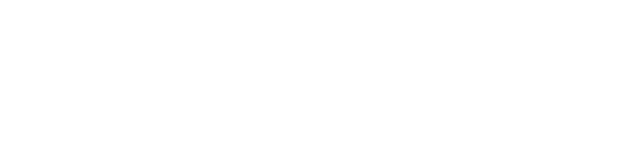
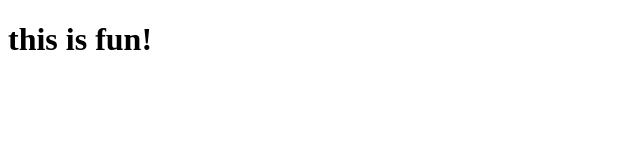
Before and after one commit to jcarter211/prework, a plain HTML site: page index.html in a window 1280 px wide. Shown: the whole page, without its empty margins (0-640 px from the left). Drawn offline with Linux system fonts and the light colour scheme.

Commit message:
Adds a header

```diff
--- a/index.html
+++ b/index.html
@@ -1,4 +1,7 @@
 <!DOCTYPE html>
 <html lang="en">
+<h1> this is fun!
 
+
+    </h1>
 </html>
```
